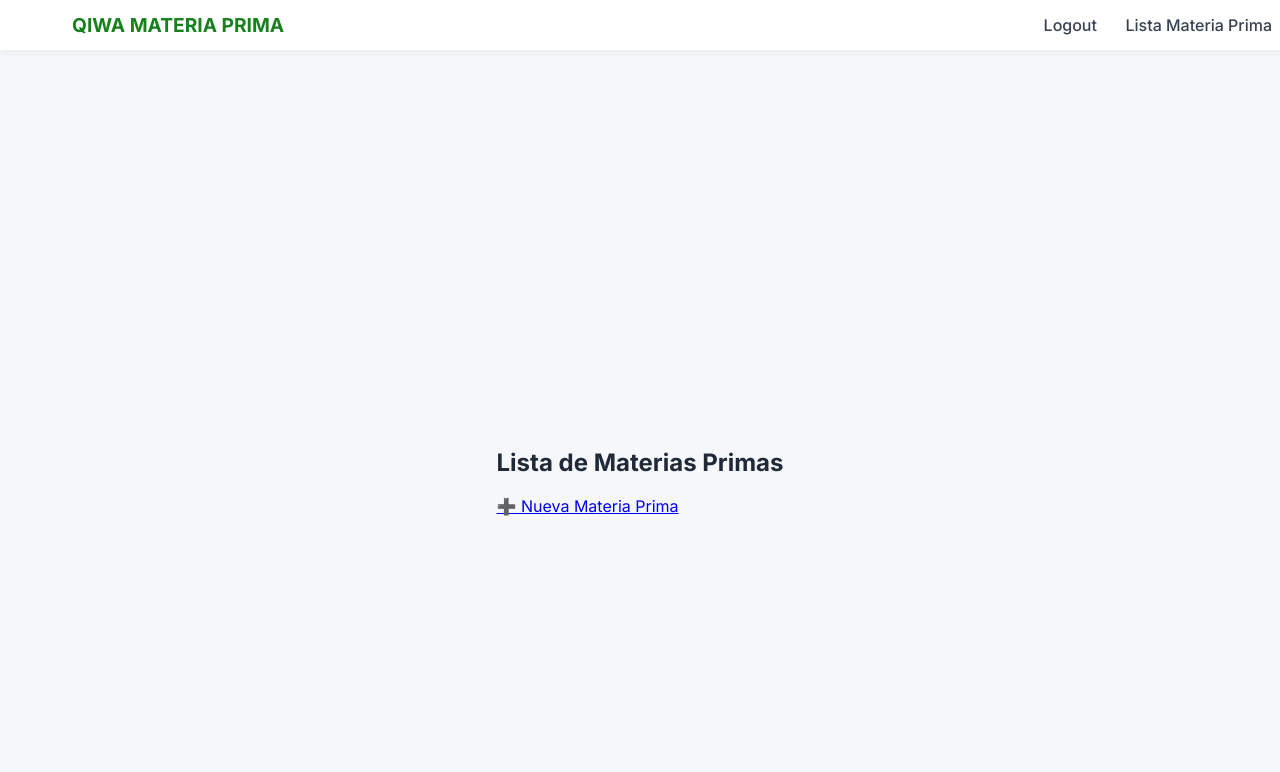
After one commit to MisaelMarron/MateriaPrima, a Django app: page /materias/ in a window 1280 px wide. The commit adds this page. Shown: the top 772 px of the page. Run offline with Django 5.2, Linux system fonts and the light colour scheme; the visitor is signed in with stand-in values (Sample User, id 1); data that the repository does not hold is empty.

Commit message:
feat: agregando CRUD de materia prima

```diff
--- a/MateriaPrima/settings.py
+++ b/MateriaPrima/settings.py
@@ -126,3 +126,5 @@ STATICFILES_DIRS = [
 # https://docs.djangoproject.com/en/5.2/ref/settings/#default-auto-field
 
 DEFAULT_AUTO_FIELD = 'django.db.models.BigAutoField'
+
+LOGIN_URL = "login"
--- a/MateriaPrimaGestor/templates/base.html
+++ b/MateriaPrimaGestor/templates/base.html
@@ -27,6 +27,7 @@
             <div class="nav-links">
                 {% if user.is_authenticated %}
                 <a href="{% url 'logout' %}">Logout</a>
+                <a href="{% url 'materia_list' %}">Lista Materia Prima</a>
                 {% else %}
                 <a href="{% url 'register' %}">Registrarse</a>
                 <a href="{% url 'login' %}">Login</a>
--- /dev/null
+++ b/MateriaPrimaGestor/templates/materia_list.html
@@ -0,0 +1,17 @@
+{% extends "base.html" %}
+{% block title %} Titulo {% endblock %}
+
+{% block content %}
+<h2>Lista de Materias Primas</h2>
+<a href="{% url 'materia_create' %}">➕ Nueva Materia Prima</a>
+
+<ul>
+    {% for m in materias %}
+    <li>
+        {{ m.codigo }} - {{ m.nombre }} ({{ m.cantidad }})
+        <a href="{% url 'materia_update' m.codigo %}">✏️ Editar</a>
+        <a href="{% url 'materia_delete' m.codigo %}">🗑️ Eliminar</a>
+    </li>
+    {% endfor %}
+</ul>
+{% endblock %}
--- a/MateriaPrimaGestor/urls.py
+++ b/MateriaPrimaGestor/urls.py
@@ -2,8 +2,13 @@ from django.urls import path
 from . import views
 
 urlpatterns = [
+    path("", views.inicio, name="inicio"),
     path("register/", views.register_view, name="register"),
     path("login/", views.login_view, name="login"),
     path("logout/", views.logout_view, name="logout"),
-    path("", views.inicio, name="inicio"),
+    # materias
+    path("materias/", views.materia_list, name="materia_list"),
+    path("materias/nueva/", views.materia_create, name="materia_create"),
+    path("materias/<str:codigo>/editar/", views.materia_update, name="materia_update"),
+    path("materias/<str:codigo>/eliminar/", views.materia_delete, name="materia_delete"),
 ]
--- a/MateriaPrimaGestor/views.py
+++ b/MateriaPrimaGestor/views.py
@@ -1,8 +1,10 @@
-from django.shortcuts import render, redirect
+from django.shortcuts import render, redirect, get_object_or_404
 from django.contrib.auth.forms import UserCreationForm, AuthenticationForm
+from django.contrib.auth.decorators import login_required
 from django.contrib.auth import login, logout
-from django.contrib.auth.models import User
 from django.contrib import messages
+from .models import MateriaPrima
+from .forms import MateriaPrimaForm
 
 def inicio(request):
     return render(request, "inicio.html")
@@ -44,3 +46,48 @@ def logout_view(request):
     logout(request)
     messages.info(request, "Sesión cerrada correctamente 👋")
     return redirect("inicio")
+
+############## CRUDD de MateriaPrima
+
+# LISTAR
+@login_required
+def materia_list(request):
+    materias = MateriaPrima.objects.all()
+    return render(request, "materia_list.html", {"materias": materias})
+
+# CREAR
+@login_required
+def materia_create(request):
+    if request.method == "POST":
+        form = MateriaPrimaForm(request.POST)
+        if form.is_valid():
+            form.save()
+            messages.success(request, "Materia Prima creada ✅")
+            return redirect("materia_list")
+    else:
+        form = MateriaPrimaForm()
+    return render(request, "materia_form.html", {"form": form})
+
+# EDITAR
+@login_required
+def materia_update(request, codigo):
+    materia = get_object_or_404(MateriaPrima, codigo=codigo)
+    if request.method == "POST":
+        form = MateriaPrimaForm(request.POST, instance=materia)
+        if form.is_valid():
+            form.save()
+            messages.success(request, "Materia Prima actualizada ✏️")
+            return redirect("materia_list")
+    else:
+        form = MateriaPrimaForm(instance=materia)
+    return render(request, "materia_form.html", {"form": form})
+
+# ELIMINAR
+@login_required
+def materia_delete(request, codigo):
+    materia = get_object_or_404(MateriaPrima, codigo=codigo)
+    if request.method == "POST":
+        materia.delete()
+        messages.success(request, "Materia Prima eliminada ❌")
+        return redirect("materia_list")
+    return render(request, "materia_confirm_delete.html", {"materia": materia})
```
Also changed, not shown: MateriaPrimaGestor/forms.py (added, +8 -0 lines), MateriaPrimaGestor/templates/materia_confirm_delete.html (added, +12 -0 lines), MateriaPrimaGestor/templates/materia_form.html (added, +14 -0 lines).
